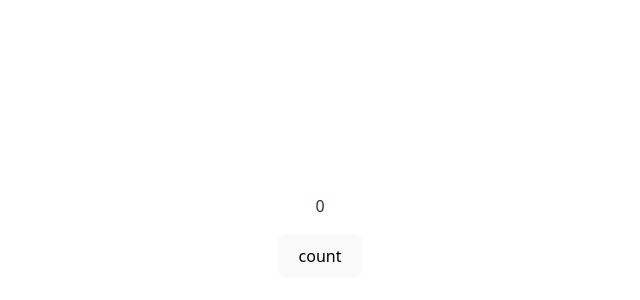
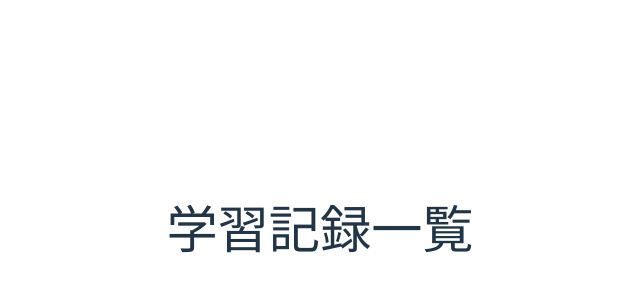
Before and after one commit to torimugi/react-stepup, a React (Vite) app: page / in a window 1280 px wide. Shown: the part 172-472 px from the top of the page, without its empty margins (320-960 px from the left). Built offline with nearby package versions, Linux system fonts and the light colour scheme.

Commit message:
課題1（タイトルをつける）

```diff
--- a/src/App.tsx
+++ b/src/App.tsx
@@ -1,18 +1,11 @@
 import './App.css'
-import { useState } from 'react'
 
 function App() {
-const [ count, setCount ] = useState(0)
 
   return (
     <>
-<div>
-  <p>{count}</p>
-  <button onClick={() => setCount(count + 1)} >count</button>
-</div>
+<h1>学習記録一覧</h1>
     </>
-
-
 )
 }
 
```
